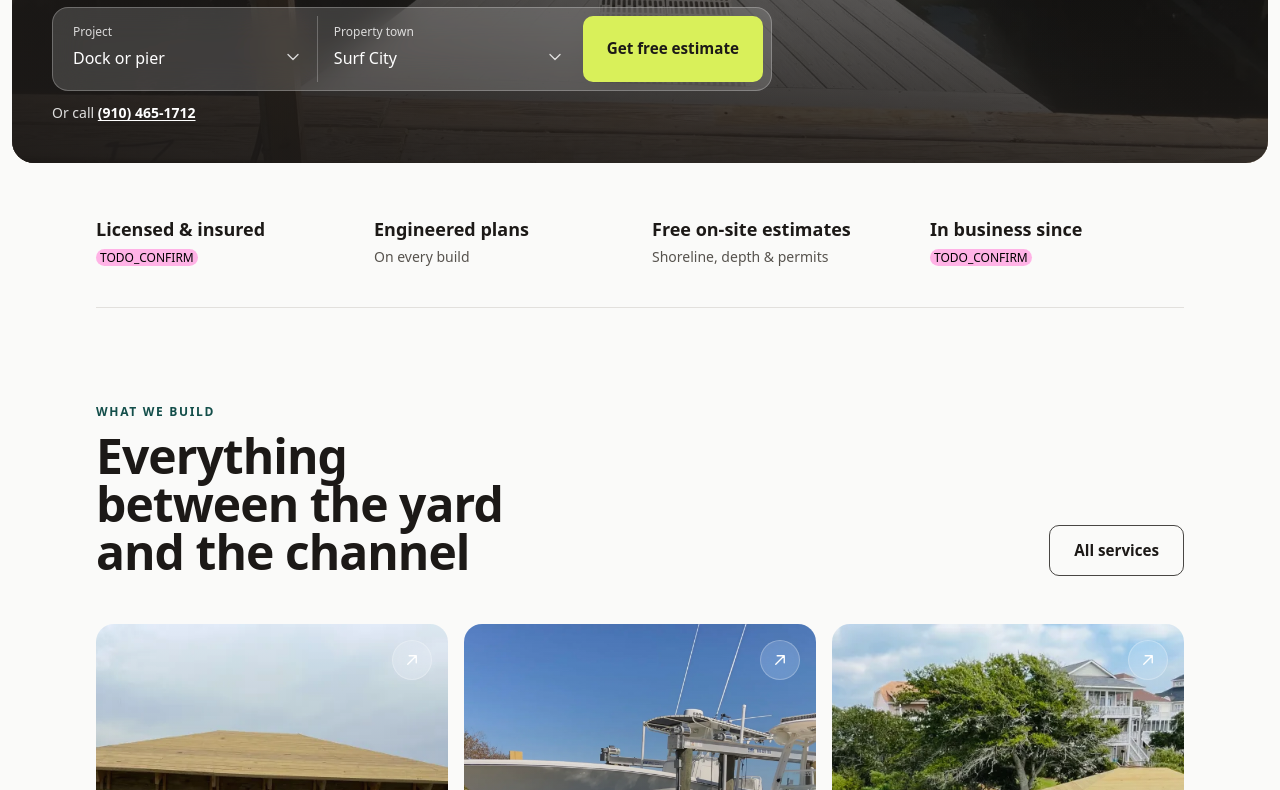
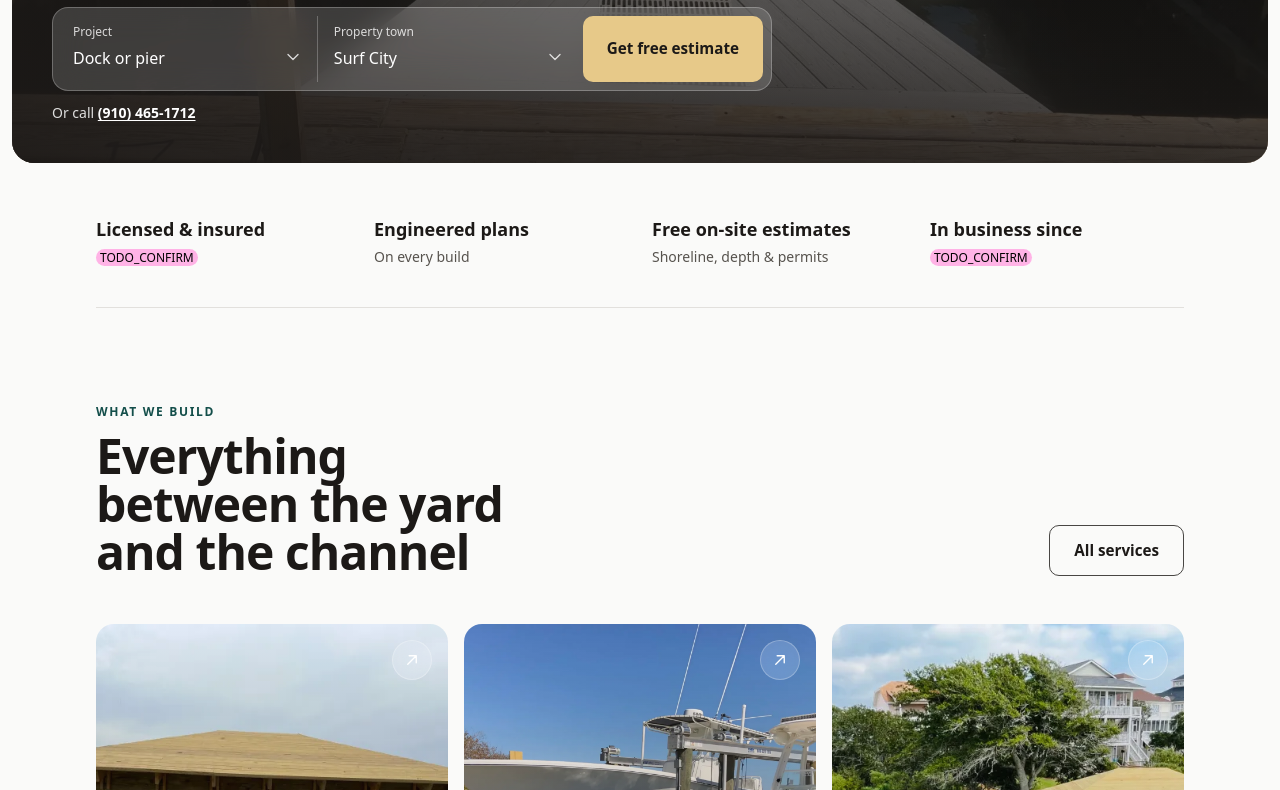
Before and after one commit to colin320/NCMC, an Astro site: page / in a window 1280 px wide. Shown: the part 585-1375 px from the top of the page. Built offline with nearby package versions, Linux system fonts and the light colour scheme; Astro itself is replaced by a stand-in of ours.

Commit message:
Swap lime CTA accent for the light gold from v3
Co-Authored-By: Claude Opus 5.5 <noreply@anthropic.com>
Claude-Session: https://claude.ai/code/session_01QaUHSEwaDernD8xP9xQH1x

```diff
--- a/docs/DESIGN.md
+++ b/docs/DESIGN.md
@@ -5,7 +5,7 @@
 Reviewer asked for a less "AI" feel, closer to a SaaS landing page (reference: automotive SaaS hero).
 - Home hero: rounded inset photo (22px radius, 8 to 12px page margin), nav overlaid on the photo, uppercase Outfit headline bottom-left, frosted-glass quick-estimate bar (project + town selects, lime CTA) that prefills the contact form via `?project=&town=`, floating glass project tag.
 - Type: UI/UX Pro Max "Geometric Modern" pairing, Outfit + Work Sans (replaces Playfair + Inter).
-- Accent: sea-glass lime `#d9f05a` as a fill only (ink text 13:1). Brass removed. Ink buttons on light grounds, teal for labels and links.
+- Accent: light gold `#e7c989` (from v3) as a fill only, ink text 10.9:1. Lime was tried and rejected by the reviewer. Ink buttons on light grounds, teal for labels and links.
 - Radius 10px controls, 18 to 22px cards and panels. Glass only on photo overlays (skill rule: blur 10 to 20px, white 15 to 30%, 1px light border, contrast checked).
 - Sections: proof row, service bento (3 photo cards + 5 compact), slider, numbered process cards, teal town panel, FAQ, inset ink estimate card.
 
--- a/src/styles/global.css
+++ b/src/styles/global.css
@@ -11,8 +11,8 @@
  *   Surface  Glassmorphism for photo overlays only (blur 16px, white 16%, 1px white/25 border)
  *   Color    Stone ink + deep teal (Real Estate/Property row); one bright CTA fill. No orange.
  *
- * Contrast (WCAG): ink/paper 16.7; ink/marker 13+; white/teal 9.5; teal/paper 9; muted/paper 7.3.
- * The lime marker is a fill color only: never use it as text on light grounds.
+ * Contrast (WCAG): ink/paper 16.7; ink/marker 10.9; white/teal 9.5; teal/paper 9; muted/paper 7.3.
+ * The gold marker is a fill color only: never use it as text on light grounds.
  */
 @theme {
   --color-ink: #1c1917;          /* text, dark bands */
@@ -20,8 +20,8 @@
   --color-shallow: #f2f1ef;      /* alternate section ground */
   --color-rule: #e2e0dd;         /* borders */
   --color-muted: #57534e;        /* secondary text */
-  --color-marker: #d9f05a;       /* sea-glass lime: primary CTA fill, ink text */
-  --color-marker-dark: #c6e03f;
+  --color-marker: #e7c989;       /* light brass/gold: primary CTA fill, ink text (10.9:1) */
+  --color-marker-dark: #dcb66a;
   --color-tide: #134e4a;         /* deep teal: labels, links, accents on light */
   --color-tide-soft: #0f766e;
   --color-todo: #ffb3e6;         /* review-only placeholder highlight */
@@ -73,7 +73,7 @@
   @apply btn bg-ink text-white hover:bg-tide;
 }
 
-/* Primary CTA (lime fill, ink text): hero, dark bands, mobile bar */
+/* Primary CTA (gold fill, ink text): hero, dark bands, mobile bar */
 @utility btn-marker {
   @apply btn bg-marker text-ink hover:bg-marker-dark;
 }
```
